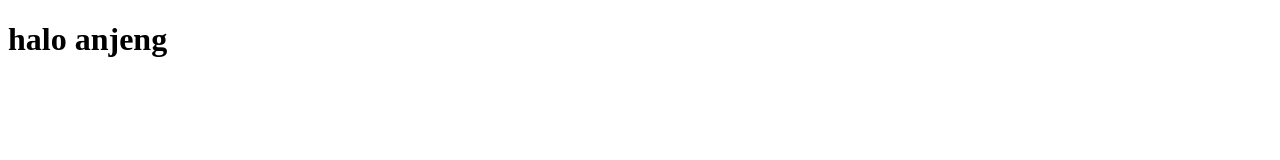
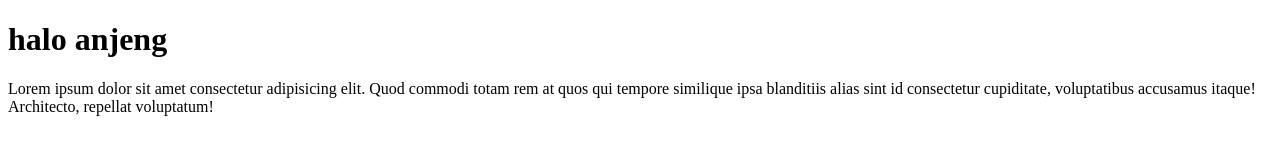
Before and after one commit to yuvaladilah/belajar3, a plain HTML site: page index.html in a window 1280 px wide. Drawn offline with Linux system fonts and the light colour scheme.

Commit message:
menambahkan paragraf

```diff
--- a/index.html
+++ b/index.html
@@ -7,5 +7,6 @@
 </head>
 <body>
     <h1>halo anjeng</h1>
+    <p>Lorem ipsum dolor sit amet consectetur adipisicing elit. Quod commodi totam rem at quos qui tempore similique ipsa blanditiis alias sint id consectetur cupiditate, voluptatibus accusamus itaque! Architecto, repellat voluptatum!</p>
 </body>
 </html>
```
